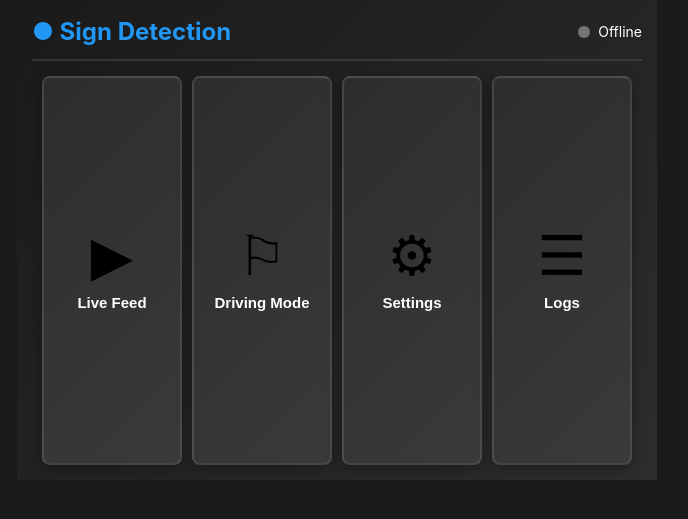
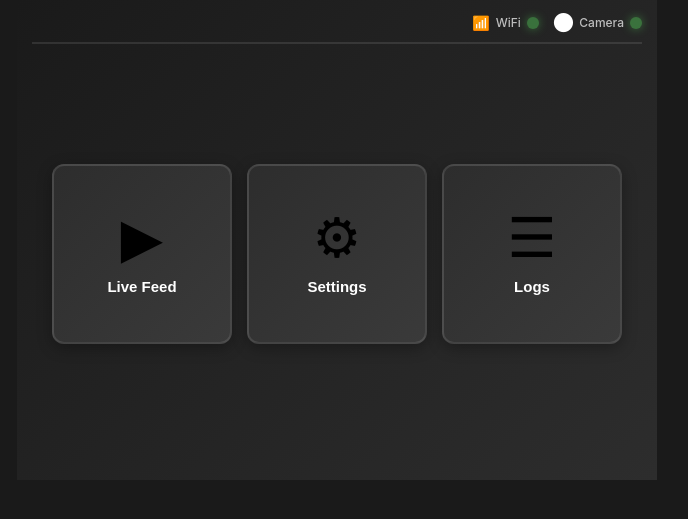
Before and after one commit to tcdd-thesis/tcdd-dev, a Flask app: page / in a window 1280 px wide. Shown: the top 519 px of the page, without its empty margins (303-991 px from the left). Run offline with Flask 3, Linux system fonts and the light colour scheme; some libraries are stand-ins or nearby versions.

Commit message:
feat: Update UI components for status indicators and enhance layout in home page

```diff
--- a/frontend/static/css/style.css
+++ b/frontend/static/css/style.css
@@ -60,7 +60,7 @@ body.touchscreen {
 
 .home-header {
     display: flex;
-    justify-content: space-between;
+    justify-content: flex-end;
     align-items: center;
     margin-bottom: 15px;
     padding-bottom: 10px;
@@ -68,10 +68,27 @@ body.touchscreen {
     flex-shrink: 0; /* Prevent header from shrinking */
 }
 
-.home-header h1 {
-    font-size: clamp(18px, 4vw, 24px); /* Responsive title */
-    color: var(--primary);
-    font-weight: 700;
+.status-panel {
+    display: flex;
+    gap: 15px;
+    align-items: center;
+}
+
+.status-item {
+    display: flex;
+    align-items: center;
+    gap: 6px;
+}
+
+.status-icon {
+    font-size: 14px;
+    line-height: 1;
+}
+
+.status-label {
+    font-size: 12px;
+    font-weight: 500;
+    color: rgba(255,255,255,0.7);
 }
 
 .status-indicator {
@@ -103,12 +120,12 @@ body.touchscreen {
     50% { opacity: 0.5; }
 }
 
-/* ========== Menu Buttons (4 Square Buttons) ========== */
+/* ========== Menu Buttons (3 Square Buttons) ========== */
 .menu-buttons {
     display: grid;
-    grid-template-columns: repeat(4, 1fr);
-    gap: 10px;
-    padding: 0 10px;
+    grid-template-columns: repeat(3, 1fr);
+    gap: 15px;
+    padding: 0 20px;
     height: calc(100% - 60px); /* Account for header */
     align-items: center;
 }
@@ -116,18 +133,18 @@ body.touchscreen {
 .menu-btn {
     background: linear-gradient(135deg, #2d2d2d 0%, #3a3a3a 100%);
     border: 2px solid rgba(255,255,255,0.1);
-    border-radius: 8px;
+    border-radius: 12px;
     cursor: pointer;
     display: flex;
     flex-direction: column;
     align-items: center;
     justify-content: center;
-    gap: 10px;
+    gap: 12px;
     transition: all 0.2s ease;
     box-shadow: 0 4px 15px rgba(0,0,0,0.3);
     padding: 8px;
     width: 100%;
-    height: 100%;
+    aspect-ratio: 1; /* Make buttons square */
     min-height: 0; /* Allow shrinking */
 }
 
--- a/frontend/static/js/app.js
+++ b/frontend/static/js/app.js
@@ -11,7 +11,11 @@ const state = {
     fps: 0,
     detectionCount: 0,
     config: null,
-    configAutoReload: true
+    configAutoReload: true,
+    status: {
+        wifi: false,
+        camera: false
+    }
 };
 
 // API helper
@@ -92,12 +96,14 @@ async function startCamera() {
 
         state.streaming = true;
         document.getElementById('no-feed').style.display = 'none';
+        updateStatus('camera', true);
 
         showToast('Camera started!', 'success');
 
     } catch (error) {
         console.error('Failed to start camera:', error);
         showToast('Failed to start camera', 'error');
+        updateStatus('camera', false);
     }
 }
 
@@ -108,6 +114,7 @@ async function stopCamera() {
 
         state.streaming = false;
         document.getElementById('no-feed').style.display = 'flex';
+        updateStatus('camera', false);
 
         showToast('Camera stopped', 'success');
 
@@ -176,7 +183,7 @@ async function loadLogs() {
         } else {
             logsContainer.innerHTML = `
                 <div class="log-empty">
-                    <span class="icon">📋</span>
+                    <span class="icon">\u2630</span>
                     <div>No activity yet</div>
                 </div>
             `;
@@ -187,7 +194,7 @@ async function loadLogs() {
         const logsContainer = document.getElementById('logs-content-friendly');
         logsContainer.innerHTML = `
             <div class="log-empty">
-                <span class="icon">⚠️</span>
+                <span class="icon">\u26A0</span>
                 <div>Could not load activity log</div>
             </div>
         `;
@@ -625,21 +632,21 @@ function parseLogLine(logLine) {
 function formatMessage(message, level) {
     // Make messages more user-friendly
     const friendlyMessages = {
-        'Initializing camera': '📹 Starting camera...',
-        'Camera started': '✅ Camera ready',
-        'Camera stopped': '⏹️ Camera stopped',
-        'Initializing OpenCV VideoCapture': '📹 Setting up camera',
-        'Sign Detection System Starting': '🚀 System starting...',
-        'Registered config change callback': '⚙️ Configuration loaded',
-        'Config file reloaded': '🔄 Settings updated',
-        'Camera resolution changed': '📐 Resolution updated',
-        'Detection started': '🎯 Detection active',
-        'Detection stopped': '⏸️ Detection paused',
-        'Model loaded': '🤖 AI model ready',
-        'Frame captured': '📸 Image saved',
-        'Server starting': '🌐 Server starting...',
-        'WebSocket connected': '🔌 Connected',
-        'WebSocket disconnected': '🔌 Disconnected',
+        'Initializing camera': '\u25B6 Starting camera...',           // ▶ Play
+        'Camera started': '\u2713 Camera ready',                      // ✓ Check
+        'Camera stopped': '\u25A0 Camera stopped',                    // ■ Stop square
+        'Initializing OpenCV VideoCapture': '\u25B6 Setting up camera', // ▶ Play
+        'Sign Detection System Starting': '\u25B2 System starting...', // ▲ Up triangle
+        'Registered config change callback': '\u2699 Configuration loaded', // ⚙ Gear
+        'Config file reloaded': '\u21BB Settings updated',            // ↻ Reload
+        'Camera resolution changed': '\u25A1 Resolution updated',     // □ Square
+        'Detection started': '\u25CF Detection active',               // ● Bullet
+        'Detection stopped': '\u25A0 Detection paused',               // ■ Square
+        'Model loaded': '\u2713 AI model ready',                      // ✓ Check
+        'Frame captured': '\u25A0 Image saved',                       // ■ Square
+        'Server starting': '\u25CF Server starting...',               // ● Bullet
+        'WebSocket connected': '\u2713 Connected',                    // ✓ Check
+        'WebSocket disconnected': '\u2715 Disconnected',              // ✕ X mark
     };
 
     // Check for exact matches
@@ -650,11 +657,11 @@ function formatMessage(message, level) {
     }
 
     // Check for patterns
-    if (message.includes('FPS')) return `📊 ${message}`;
-    if (message.includes('detected')) return `🎯 ${message}`;
-    if (message.includes('error') || message.includes('Error')) return `❌ ${message}`;
-    if (message.includes('warning') || message.includes('Warning')) return `⚠️ ${message}`;
-    if (message.includes('success') || message.includes('Success')) return `✅ ${message}`;
+    if (message.includes('FPS')) return `\u25BA ${message}`;          // ▸ Small triangle
+    if (message.includes('detected')) return `\u25CF ${message}`;     // ● Bullet
+    if (message.includes('error') || message.includes('Error')) return `\u2715 ${message}`; // ✕ X
+    if (message.includes('warning') || message.includes('Warning')) return `\u26A0 ${message}`; // ⚠ Warning
+    if (message.includes('success') || message.includes('Success')) return `\u2713 ${message}`; // ✓ Check
 
     return message;
 }
@@ -679,7 +686,7 @@ function clearLogsDisplay() {
     const logsContainer = document.getElementById('logs-content-friendly');
     logsContainer.innerHTML = `
         <div class="log-empty">
-            <span class="icon">✨</span>
+            <span class="icon">\u2713</span>
             <div>Display cleared</div>
         </div>
     `;
@@ -771,15 +778,16 @@ function connectWebSocket() {
 
     state.socket.on('connect', () => {
         console.log('WebSocket connected');
-        document.getElementById('status-dot').className = 'dot online';
-        document.getElementById('status-text').textContent = 'Online';
+        updateStatus('backend', true);
         showToast('Connected to server', 'success');
+        // Check full system status
+        checkSystemStatus();
     });
 
     state.socket.on('disconnect', () => {
         console.log('WebSocket disconnected');
-        document.getElementById('status-dot').className = 'dot offline';
-        document.getElementById('status-text').textContent = 'Offline';
+        updateStatus('backend', false);
+        updateStatus('camera', false);
         showToast('Disconnected from server', 'warning');
     });
 
@@ -795,7 +803,7 @@ function connectWebSocket() {
 
     // Listen for config updates from server
     state.socket.on('config_updated', (data) => {
-        console.log('🔄 Configuration updated from server:', data);
+        console.log('\u21BB Configuration updated from server:', data);
 
         if (state.configAutoReload) {
             state.config = data.config;
@@ -814,17 +822,78 @@ function connectWebSocket() {
 // SYSTEM STATUS
 // ============================================================================
 
-async function checkStatus() {
+function updateStatus(component, isOnline) {
+    state.status[component] = isOnline;
+
+    const statusElement = document.getElementById(`status-${component}`);
+    if (!statusElement) return;
+
+    const dot = statusElement.querySelector('.status-dot');
+
+    if (isOnline) {
+        dot.className = 'status-dot dot online';
+        statusElement.classList.add('connected');
+    } else {
+        dot.className = 'status-dot dot offline';
+        statusElement.classList.remove('connected');
+    }
+}
+
+async function checkWiFiStatus() {
+    // Check WiFi by trying to reach the backend
     try {
+        const controller = new AbortController();
+        const timeoutId = setTimeout(() => controller.abort(), 2000);
+
+        await fetch('/api/status', {
+            signal: controller.signal,
+            cache: 'no-cache'
+        });
+
+        clearTimeout(timeoutId);
+        updateStatus('wifi', true);
+        return true;
+    } catch (error) {
+        updateStatus('wifi', false);
+        return false;
+    }
+}
+
+async function checkSystemStatus() {
+    try {
+        // Check WiFi
+        const hasWiFi = await checkWiFiStatus();
+
+        if (!hasWiFi) {
+            updateStatus('backend', false);
+            updateStatus('camera', false);
+            return;
+        }
+
+        // Check backend and camera
         const status = await api.get('/status');
 
+        updateStatus('backend', true);
+        updateStatus('camera', status.camera || false);
+
+        // Update model info if available
         if (status.model) {
-            document.getElementById('model-name').textContent = status.model.split('/').pop();
+            const modelElement = document.getElementById('model-name');
+            if (modelElement) {
+                modelElement.textContent = status.model.split('/').pop();
+            }
         }
 
     } catch (error) {
         console.error('Failed to check status:', error);
+        updateStatus('backend', false);
+        updateStatus('camera', false);
     }
+}
+
+// Legacy function for backward compatibility
+async function checkStatus() {
+    await checkSystemStatus();
 }
 
 // ============================================================================
@@ -895,13 +964,13 @@ document.addEventListener('DOMContentLoaded', () => {
     connectWebSocket();
 
     // Initial status check
-    checkStatus();
+    checkSystemStatus();
 
-    // Periodic status check
-    setInterval(checkStatus, 10000);
+    // Periodic status checks
+    setInterval(checkSystemStatus, 5000);  // Check every 5 seconds
 
     // Start on home page
     switchPage('home');
 
-    console.log('✓ Application ready!');
+    console.log('\u2713 Application ready!');
 });
--- a/frontend/templates/index.html
+++ b/frontend/templates/index.html
@@ -11,10 +11,17 @@
     <div id="page-home" class="page active">
         <div class="home-container">
             <div class="home-header">
-                <h1>● Sign Detection</h1>
-                <div class="status-indicator">
-                    <span id="status-dot" class="dot offline"></span>
-                    <span id="status-text">Offline</span>
+                <div class="status-panel">
+                    <div class="status-item" id="status-wifi">
+                        <span class="status-icon">📶</span>
+                        <span class="status-label">WiFi</span>
+                        <span class="status-dot dot offline"></span>
+                    </div>
+                    <div class="status-item" id="status-camera">
+                        <span class="status-icon">⬤</span>
+                        <span class="status-label">Camera</span>
+                        <span class="status-dot dot offline"></span>
+                    </div>
                 </div>
             </div>
 
@@ -22,11 +29,6 @@
                 <button class="menu-btn" data-page="live">
                     <span class="icon">▶</span>
                     <span class="label">Live Feed</span>
-                </button>
-
-                <button class="menu-btn" data-page="driving">
-                    <span class="icon">⚐</span>
-                    <span class="label">Driving Mode</span>
                 </button>
 
                 <button class="menu-btn" data-page="settings">
```
